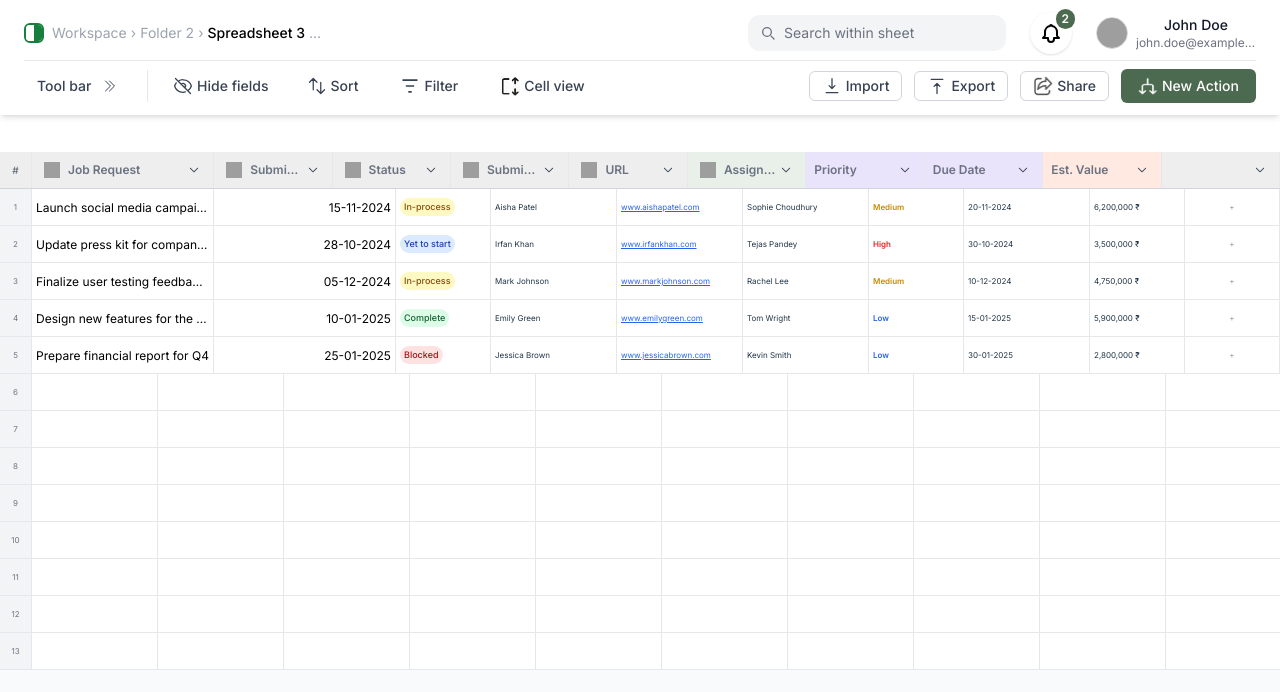
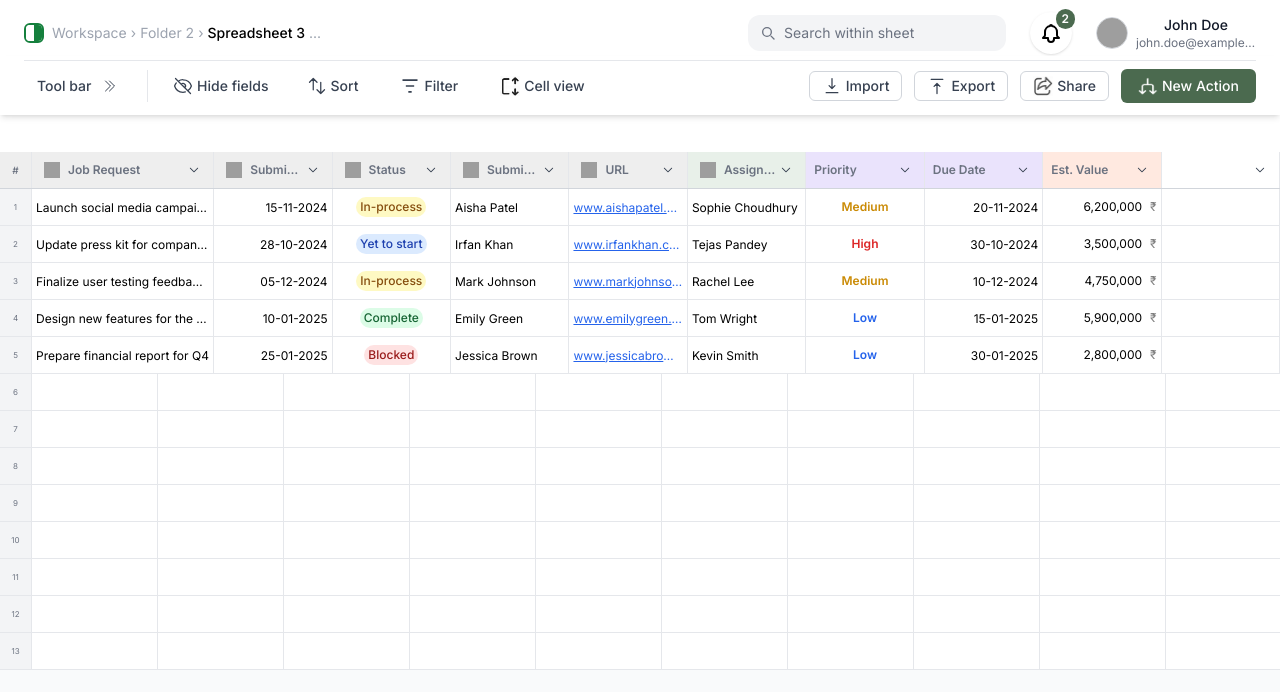
Before and after one commit to Love-M-365/Pixel-Sheet, a React (Vite) app: page / in a window 1280 px wide. Shown: the top 692 px of the page. Built offline with nearby package versions, Linux system fonts and the light colour scheme; grey boxes are pictures that could not be loaded.

Commit message:
sheet ready

```diff
--- a/src/components/Sheet.tsx
+++ b/src/components/Sheet.tsx
@@ -58,7 +58,7 @@ const headerColors = [
   "#EAE3FC", // Priority
   "#EAE3FC", // Due Date
   "#FFE9E0", // Est. Value
-  "#EEEEEE", // Add
+  "white", // Add
 ];
 
 interface RowData {
@@ -192,23 +192,23 @@ const AirtableSheet: React.FC = () => {
             <div className="h-9 flex items-center justify-center  text-gray-500 border-r bg-gray-100">
               {rowIndex + 1}
             </div>
-            <input className="h-9 px-1 text-black text-xs  border-r outline-none bg-transparent truncate" value={row.request} onChange={(e) => handleChange(rowIndex, "request", e.target.value)} />
-            <input className="h-9 px-1 border-r text-black text-xs text-right outline-none bg-transparent truncate" value={row.submitted} onChange={(e) => handleChange(rowIndex, "submitted", e.target.value)} />
-            <div className="h-9 px-1 border-r flex items-center truncate">
-              <span className={clsx("text-[9px] font-medium px-1 py-0.5 rounded-full", statusColorMap[row.status])}>
+            <input className="h-9 px-1 text-black  text-xs border-r outline-none bg-transparent truncate" value={row.request} onChange={(e) => handleChange(rowIndex, "request", e.target.value)} />
+            <input className="h-9 px-1 w-full border-r text-black text-xs text-right outline-none bg-transparent truncate" value={row.submitted} onChange={(e) => handleChange(rowIndex, "submitted", e.target.value)} />
+            <div className="h-9 px-1 border-r flex text-center justify-center items-center truncate">
+              <span className={clsx("text-xs text-center font-medium px-1 py-0.5 rounded-full", statusColorMap[row.status])}>
                 {row.status}
               </span>
             </div>
-            <input className="h-9 px-1 border-r outline-none bg-transparent truncate" value={row.submitter} onChange={(e) => handleChange(rowIndex, "submitter", e.target.value)} />
-            <input className="h-9 px-1 border-r outline-none bg-transparent text-blue-600 underline truncate" value={row.url} onChange={(e) => handleChange(rowIndex, "url", e.target.value)} />
-            <input className="h-9 px-1 border-r outline-none bg-transparent truncate" value={row.assigned} onChange={(e) => handleChange(rowIndex, "assigned", e.target.value)} />
-            <div className="h-9 px-1 border-r flex items-center font-semibold truncate">
+            <input className="h-9 text-black text-xs w-full px-1 border-r outline-none bg-transparent truncate" value={row.submitter} onChange={(e) => handleChange(rowIndex, "submitter", e.target.value)} />
+            <input className="h-9 px-1 border-r text-xs w-full outline-none bg-transparent text-blue-600 underline truncate" value={row.url} onChange={(e) => handleChange(rowIndex, "url", e.target.value)} />
+            <input className="h-9 px-1 border-r text-xs w-full text-black outline-none bg-transparent truncate" value={row.assigned} onChange={(e) => handleChange(rowIndex, "assigned", e.target.value)} />
+            <div className="h-9 px-1 border-r text-xs w-full text-center justify-center flex items-center font-semibold truncate">
               <span className={clsx(priorityColorMap[row.priority])}>{row.priority}</span>
             </div>
-            <input className="h-9 px-1 border-r outline-none bg-transparent truncate" value={row.dueDate} onChange={(e) => handleChange(rowIndex, "dueDate", e.target.value)} />
-            <div className="h-9 px-1 border-r flex items-center truncate">{row.estValue} ₹</div>
+            <input className="h-9 px-1 border-r text-xs w-full text-black justify-center items-center text-right outline-none bg-transparent truncate" value={row.dueDate} onChange={(e) => handleChange(rowIndex, "dueDate", e.target.value)} />
+            <div className="h-9 px-1 border-r text-black justify-end items-center text-right flex text-xs w-full truncate">{row.estValue} <span style={{color:"grey",marginLeft:"0.5rem",textAlign:"right"}}>₹</span></div>
             <div className="h-9 flex items-center justify-center text-gray-400 hover:text-gray-600 border-r cursor-pointer">
-              +
+
             </div>
           </div>
         ))}
```
